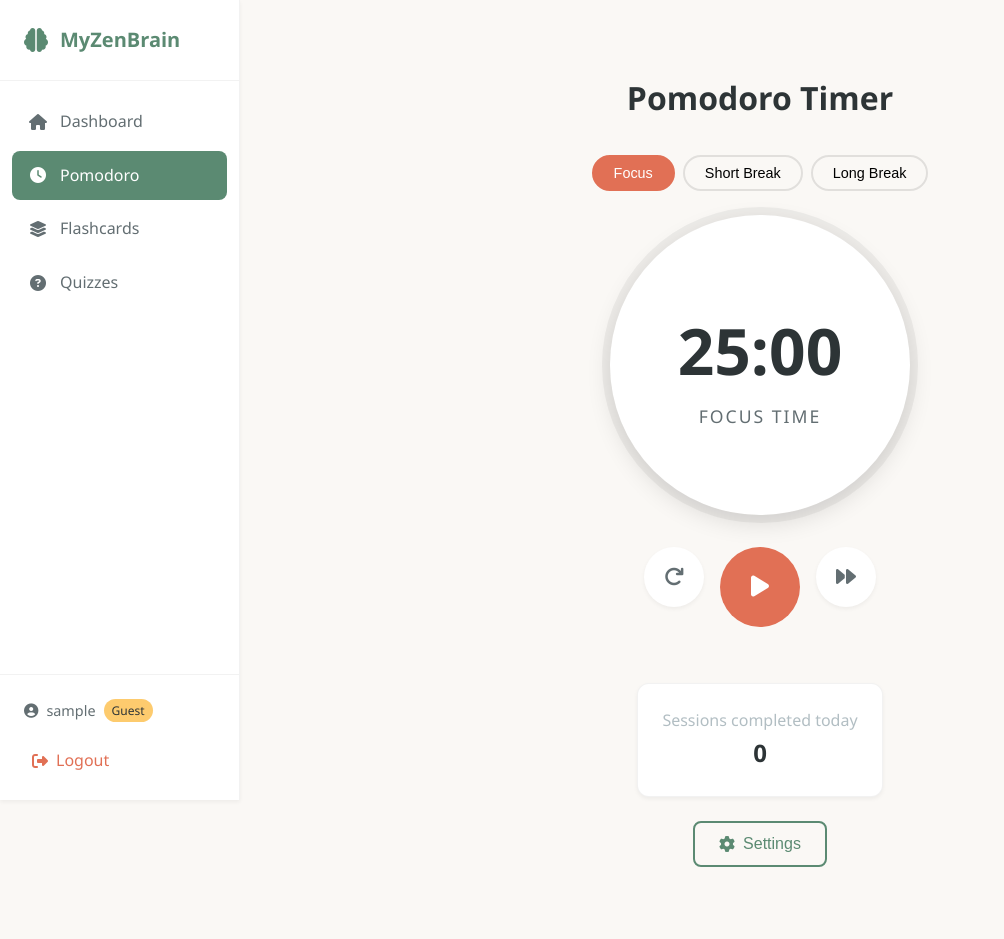
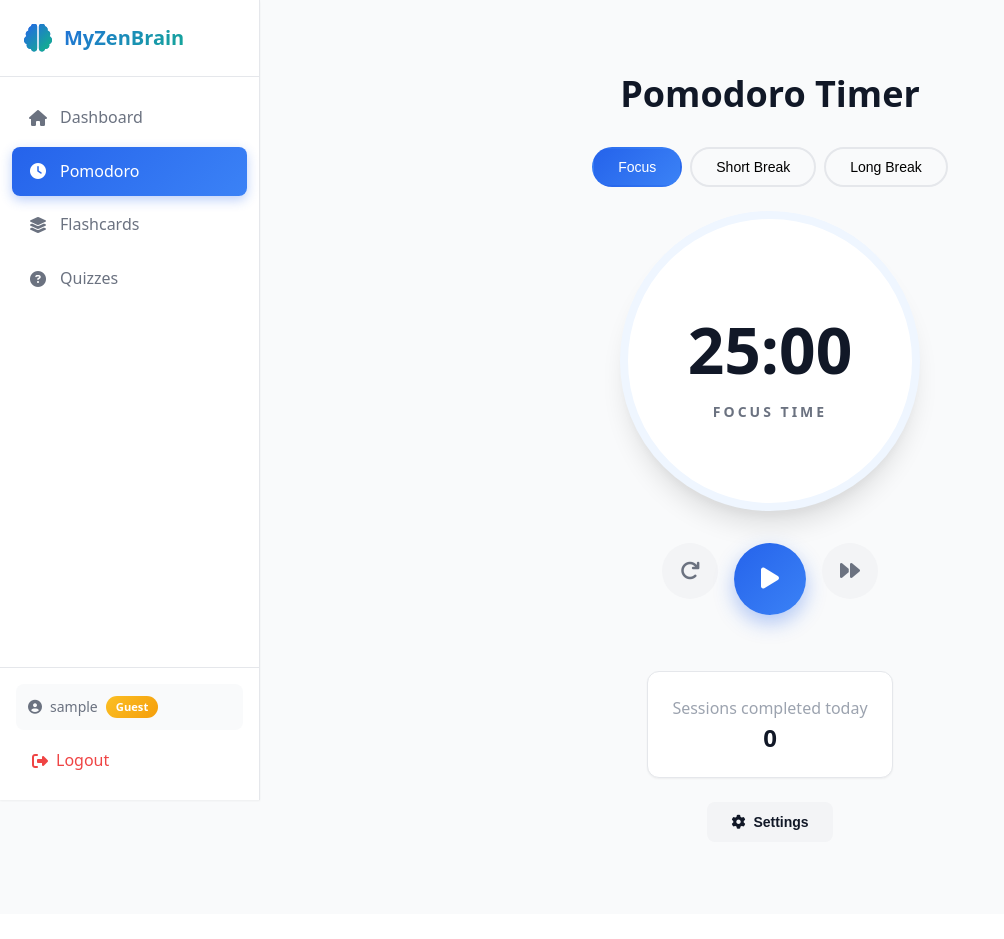
Before and after one commit to akmrsingh/myzenbrain, a Flask app: page /pomodoro/ in a window 1280 px wide. Shown: the whole page, without its empty margins (0-1004 px from the left). After the commit the page ends 842 px from the top, so only its background shows below. Run offline with Flask 3, Linux system fonts and the light colour scheme; the visitor is signed in with stand-in values (Sample User, id 1); data that the repository does not hold is empty.

Commit message:
Update theme to match MyZenMoney design
- Blue (#2563eb) and Emerald (#10b981) color scheme
- Gradient buttons and accents
- Modern shadows and rounded corners
- Gradient text for logo and stats
- Improved card and button styles

🤖 Generated with [Claude Code](https://claude.com/claude-code)

Co-Authored-By: Claude <noreply@anthropic.com>

```diff
--- a/static/css/style.css
+++ b/static/css/style.css
@@ -1,55 +1,62 @@
-/* MyZenBrain - Zen Theme Stylesheet */
+/* MyZenBrain - Modern Theme (inspired by MyZenMoney) */
 
 :root {
-    /* Primary - Soft teal/sage */
-    --primary: #5B8A72;
-    --primary-light: #7BA898;
-    --primary-dark: #3D6B54;
+    /* Primary - Blue */
+    --primary: #2563eb;
+    --primary-light: #3b82f6;
+    --primary-dark: #1d4ed8;
 
-    /* Background - Warm neutrals */
-    --bg-light: #FAF8F5;
-    --bg-card: #FFFFFF;
-    --bg-dark: #1A1F2E;
+    /* Secondary - Emerald */
+    --secondary: #10b981;
+    --secondary-light: #34d399;
+    --secondary-dark: #059669;
+
+    /* Background */
+    --bg-light: #f9fafb;
+    --bg-card: #ffffff;
+    --bg-dark: #0f172a;
 
     /* Text */
-    --text-primary: #2D3436;
-    --text-secondary: #636E72;
-    --text-muted: #B2BEC3;
+    --text-primary: #111827;
+    --text-secondary: #6b7280;
+    --text-muted: #9ca3af;
 
     /* Accent colors for modules */
-    --pomodoro-color: #E17055;
-    --quiz-color: #6C5CE7;
-    --flashcard-color: #00B894;
+    --pomodoro-color: #3b82f6;
+    --quiz-color: #6366f1;
+    --flashcard-color: #10b981;
 
     /* Status */
-    --success: #00B894;
-    --warning: #FDCB6E;
-    --error: #E17055;
+    --success: #10b981;
+    --warning: #f59e0b;
+    --error: #ef4444;
 
     /* Shadows */
-    --shadow-sm: 0 2px 4px rgba(0,0,0,0.05);
-    --shadow-md: 0 4px 12px rgba(0,0,0,0.08);
-    --shadow-lg: 0 8px 24px rgba(0,0,0,0.12);
+    --shadow-sm: 0 1px 2px 0 rgba(0,0,0,0.05);
+    --shadow-md: 0 4px 6px -1px rgba(0,0,0,0.1), 0 2px 4px -1px rgba(0,0,0,0.06);
+    --shadow-lg: 0 10px 15px -3px rgba(0,0,0,0.1), 0 4px 6px -2px rgba(0,0,0,0.05);
+    --shadow-xl: 0 20px 25px -5px rgba(0,0,0,0.1), 0 10px 10px -5px rgba(0,0,0,0.04);
 
     /* Border radius */
     --radius-sm: 8px;
     --radius-md: 12px;
-    --radius-lg: 20px;
-    --radius-full: 50%;
+    --radius-lg: 16px;
+    --radius-xl: 24px;
+    --radius-full: 9999px;
 
     /* Sidebar */
-    --sidebar-width: 240px;
+    --sidebar-width: 260px;
 }
 
 /* Reset */
-* {
+*, *::before, *::after {
     margin: 0;
     padding: 0;
     box-sizing: border-box;
 }
 
 body {
-    font-family: 'Segoe UI', system-ui, -apple-system, sans-serif;
+    font-family: ui-sans-serif, system-ui, -apple-system, BlinkMacSystemFont, 'Segoe UI', Roboto, sans-serif;
     font-size: 16px;
     line-height: 1.6;
     background: var(--bg-light);
@@ -58,9 +65,9 @@ body {
 }
 
 /* Typography */
-h1 { font-size: 2rem; font-weight: 600; }
-h2 { font-size: 1.5rem; font-weight: 600; }
-h3 { font-size: 1.25rem; font-weight: 500; }
+h1 { font-size: 2.25rem; font-weight: 700; line-height: 1.2; }
+h2 { font-size: 1.5rem; font-weight: 600; line-height: 1.3; }
+h3 { font-size: 1.25rem; font-weight: 600; }
 h4 { font-size: 1rem; font-weight: 500; }
 
 /* Sidebar Navigation */
@@ -71,7 +78,7 @@ h4 { font-size: 1rem; font-weight: 500; }
     width: var(--sidebar-width);
     height: 100vh;
     background: var(--bg-card);
-    border-right: 1px solid rgba(0,0,0,0.05);
+    border-right: 1px solid #e5e7eb;
     display: flex;
     flex-direction: column;
     z-index: 100;
@@ -80,19 +87,27 @@ h4 { font-size: 1rem; font-weight: 500; }
 
 .sidebar-header {
     padding: 24px;
-    border-bottom: 1px solid rgba(0,0,0,0.05);
+    border-bottom: 1px solid #e5e7eb;
 }
 
 .logo {
     display: flex;
     align-items: center;
     gap: 12px;
-    color: var(--primary);
     font-size: 1.25rem;
+    font-weight: 700;
+    background: linear-gradient(135deg, var(--primary) 0%, var(--secondary) 100%);
+    -webkit-background-clip: text;
+    -webkit-text-fill-color: transparent;
+    background-clip: text;
 }
 
 .logo i {
-    font-size: 1.5rem;
+    font-size: 1.75rem;
+    background: linear-gradient(135deg, var(--primary) 0%, var(--secondary) 100%);
+    -webkit-background-clip: text;
+    -webkit-text-fill-color: transparent;
+    background-clip: text;
 }
 
 .nav-links {
@@ -114,16 +129,18 @@ h4 { font-size: 1rem; font-weight: 500; }
     text-decoration: none;
     border-radius: var(--radius-sm);
     transition: all 0.2s ease;
+    font-weight: 500;
 }
 
 .nav-links a:hover {
-    background: rgba(91, 138, 114, 0.1);
+    background: #eff6ff;
     color: var(--primary);
 }
 
 .nav-links a.active {
-    background: var(--primary);
+    background: linear-gradient(135deg, var(--primary) 0%, var(--primary-light) 100%);
     color: white;
+    box-shadow: 0 4px 12px rgba(37, 99, 235, 0.3);
 }
 
 .nav-links a i {
@@ -133,24 +150,27 @@ h4 { font-size: 1rem; font-weight: 500; }
 
 .sidebar-footer {
     padding: 16px;
-    border-top: 1px solid rgba(0,0,0,0.05);
+    border-top: 1px solid #e5e7eb;
 }
 
 .user-info {
     display: flex;
     align-items: center;
     gap: 8px;
-    padding: 8px;
+    padding: 12px;
+    background: #f9fafb;
+    border-radius: var(--radius-sm);
     color: var(--text-secondary);
-    font-size: 0.9rem;
+    font-size: 0.875rem;
 }
 
 .guest-badge {
-    background: var(--warning);
-    color: var(--text-primary);
-    padding: 2px 8px;
-    border-radius: 12px;
-    font-size: 0.75rem;
+    background: linear-gradient(135deg, #fbbf24 0%, #f59e0b 100%);
+    color: white;
+    padding: 2px 10px;
+    border-radius: var(--radius-full);
+    font-size: 0.7rem;
+    font-weight: 600;
 }
 
 .logout-btn {
@@ -163,16 +183,18 @@ h4 { font-size: 1rem; font-weight: 500; }
     border-radius: var(--radius-sm);
     transition: all 0.2s ease;
     margin-top: 8px;
+    font-weight: 500;
 }
 
 .logout-btn:hover {
-    background: rgba(225, 112, 85, 0.1);
+    background: #fef2f2;
 }
 
 /* Main Content */
 main {
     min-height: 100vh;
     padding: 32px;
+    background: var(--bg-light);
 }
 
 main.with-sidebar {
@@ -185,12 +207,11 @@ main.with-sidebar {
     border-radius: var(--radius-md);
     padding: 24px;
     box-shadow: var(--shadow-sm);
-    border: 1px solid rgba(0,0,0,0.05);
-    transition: transform 0.2s, box-shadow 0.2s;
+    border: 1px solid #e5e7eb;
+    transition: all 0.2s ease;
 }
 
 .card:hover {
-    transform: translateY(-2px);
     box-shadow: var(--shadow-md);
 }
 
@@ -205,40 +226,41 @@ main.with-sidebar {
 .btn {
     display: inline-flex;
     align-items: center;
+    justify-content: center;
     gap: 8px;
     padding: 12px 24px;
     border: none;
     border-radius: var(--radius-sm);
-    font-size: 1rem;
-    font-weight: 500;
+    font-size: 0.875rem;
+    font-weight: 600;
     cursor: pointer;
     transition: all 0.2s ease;
     text-decoration: none;
 }
 
 .btn-primary {
-    background: var(--primary);
+    background: linear-gradient(135deg, var(--primary) 0%, var(--primary-light) 100%);
     color: white;
+    box-shadow: 0 4px 12px rgba(37, 99, 235, 0.25);
 }
 
 .btn-primary:hover {
-    background: var(--primary-dark);
+    background: linear-gradient(135deg, var(--primary-dark) 0%, var(--primary) 100%);
     transform: translateY(-1px);
+    box-shadow: 0 6px 16px rgba(37, 99, 235, 0.35);
 }
 
 .btn-secondary {
-    background: transparent;
-    color: var(--primary);
-    border: 2px solid var(--primary);
+    background: #f3f4f6;
+    color: var(--text-primary);
 }
 
 .btn-secondary:hover {
-    background: var(--primary);
-    color: white;
+    background: #e5e7eb;
 }
 
 .btn-danger {
-    background: var(--error);
+    background: linear-gradient(135deg, #ef4444 0%, #dc2626 100%);
     color: white;
 }
 
@@ -476,23 +534,13 @@ textarea.form-control {
     height: 100%;
     border-radius: 50%;
     background: var(--bg-card);
-    box-shadow: var(--shadow-lg);
+    box-shadow: var(--shadow-xl);
     display: flex;
     flex-direction: column;
     justify-content: center;
     align-items: center;
     position: relative;
-}
-
-.timer-circle::before {
-    content: '';
-    position: absolute;
-    top: -8px;
-    left: -8px;
-    right: -8px;
-    bottom: -8px;
-    border-radius: 50%;
-    border: 8px solid rgba(0,0,0,0.05);
+    border: 8px solid #eff6ff;
 }
 
 .timer-time {
@@ -502,10 +550,11 @@ textarea.form-control {
 }
 
 .timer-label {
-    font-size: 1.1rem;
+    font-size: 0.875rem;
     color: var(--text-secondary);
     text-transform: uppercase;
-    letter-spacing: 2px;
+    letter-spacing: 3px;
+    font-weight: 600;
 }
 
 .timer-controls {
@@ -515,8 +564,8 @@ textarea.form-control {
 }
 
 .timer-btn {
-    width: 60px;
-    height: 60px;
+    width: 56px;
+    height: 56px;
     border-radius: 50%;
     border: none;
     font-size: 1.25rem;
@@ -525,21 +574,26 @@ textarea.form-control {
 }
 
 .timer-btn.primary {
-    background: var(--pomodoro-color);
+    background: linear-gradient(135deg, var(--primary) 0%, var(--primary-light) 100%);
     color: white;
-    width: 80px;
-    height: 80px;
+    width: 72px;
+    height: 72px;
     font-size: 1.5rem;
+    box-shadow: 0 8px 20px rgba(37, 99, 235, 0.35);
 }
 
 .timer-btn.primary:hover {
     transform: scale(1.05);
+    box-shadow: 0 12px 28px rgba(37, 99, 235, 0.45);
 }
 
 .timer-btn.secondary {
-    background: var(--bg-card);
+    background: #f3f4f6;
     color: var(--text-secondary);
-    box-shadow: var(--shadow-sm);
+}
+
+.timer-btn.secondary:hover {
+    background: #e5e7eb;
 }
 
 .session-type-btns {
@@ -549,18 +603,24 @@ textarea.form-control {
 }
 
 .session-type-btn {
-    padding: 8px 20px;
-    border: 2px solid rgba(0,0,0,0.1);
+    padding: 10px 24px;
+    border: 2px solid #e5e7eb;
     background: transparent;
-    border-radius: 20px;
+    border-radius: var(--radius-full);
     cursor: pointer;
     transition: all 0.2s;
-    font-size: 0.9rem;
+    font-size: 0.875rem;
+    font-weight: 500;
+}
+
+.session-type-btn:hover {
+    border-color: var(--primary);
+    color: var(--primary);
 }
 
 .session-type-btn.active {
-    background: var(--pomodoro-color);
-    border-color: var(--pomodoro-color);
+    background: linear-gradient(135deg, var(--primary) 0%, var(--primary-light) 100%);
+    border-color: transparent;
     color: white;
 }
 
```
Also changed, not shown: other parts of static/css/style.css (+112 -51 lines).
